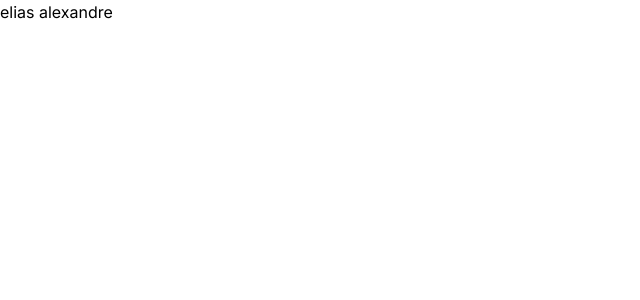
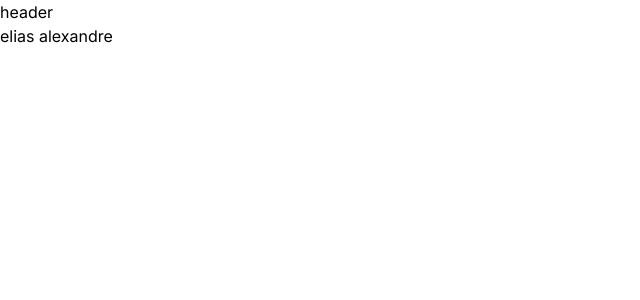
Before and after one commit to cod3baze/next-13-fundamentals, a Next.js app: page / in a window 1280 px wide. Shown: the top 300 px of the page, without its empty margins (0-640 px from the left). Built offline with nearby package versions, Linux system fonts and the light colour scheme.

Commit message:
App Layout config

```diff
--- /dev/null
+++ b/src/app/(store)/(home)/loading.tsx
@@ -0,0 +1,3 @@
+export default function HomeLoading() {
+  return <h1>loading...</h1>;
+}
--- /dev/null
+++ b/src/app/(store)/layout.tsx
@@ -0,0 +1,14 @@
+import { Header } from "@/components/header";
+
+export default function StoreLayout({
+  children,
+}: {
+  children: React.ReactNode;
+}) {
+  return (
+    <div>
+      <Header />
+      {children}
+    </div>
+  );
+}
--- /dev/null
+++ b/src/app/(store)/search/loading.tsx
@@ -0,0 +1,3 @@
+export default function HomeLoading() {
+  return <h1>search loading...</h1>;
+}
--- /dev/null
+++ b/src/app/(store)/search/page.tsx
@@ -0,0 +1,3 @@
+export default function SearchPage() {
+  return <div>page</div>;
+}
--- a/src/app/loading.tsx
+++ /dev/null
@@ -1,3 +0,0 @@
-export default function RootLoading() {
-  return <h1>loading...</h1>;
-}
--- a/src/components/github-profile.tsx
+++ /dev/null
@@ -1,8 +0,0 @@
-export async function GithubProfile() {
-  await new Promise((resolve) => setTimeout(resolve, 2000));
-
-  const response = await fetch("https://api.github.com/users/eliasalexandre");
-  const user = await response.json();
-
-  return <pre>{JSON.stringify(user, null, 2)}</pre>;
-}
--- /dev/null
+++ b/src/components/header.tsx
@@ -0,0 +1,3 @@
+export function Header() {
+  return <header>header</header>;
+}
```
Also changed, not shown: src/app/(store)/(home)/page.tsx (renamed from src/app/page.tsx).
